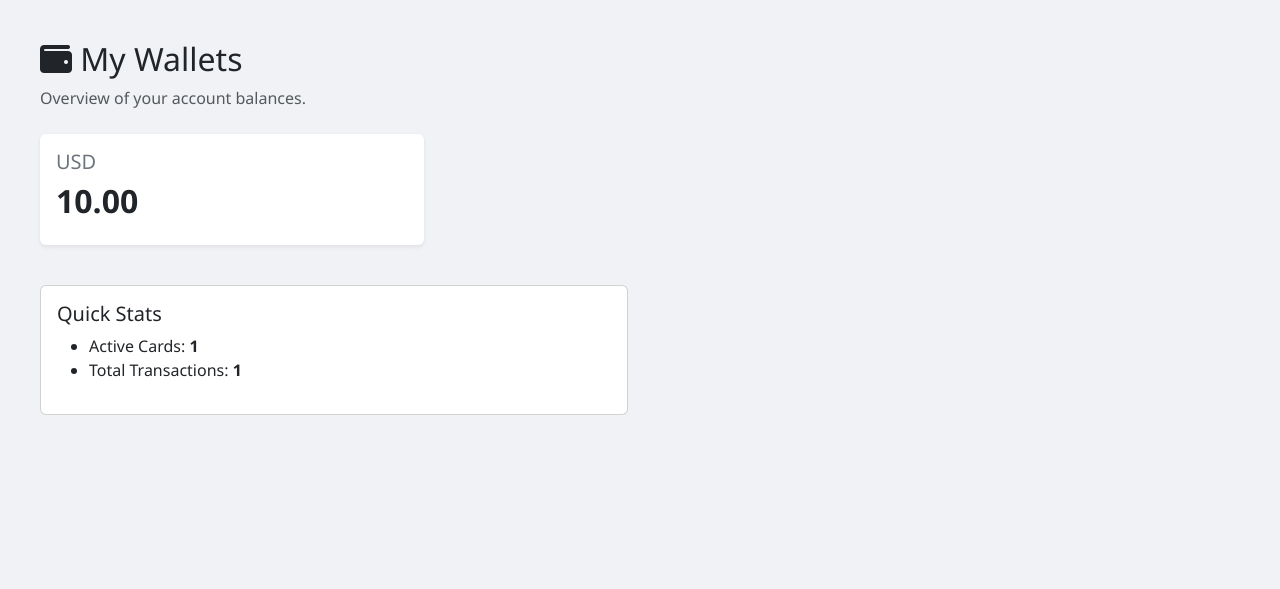
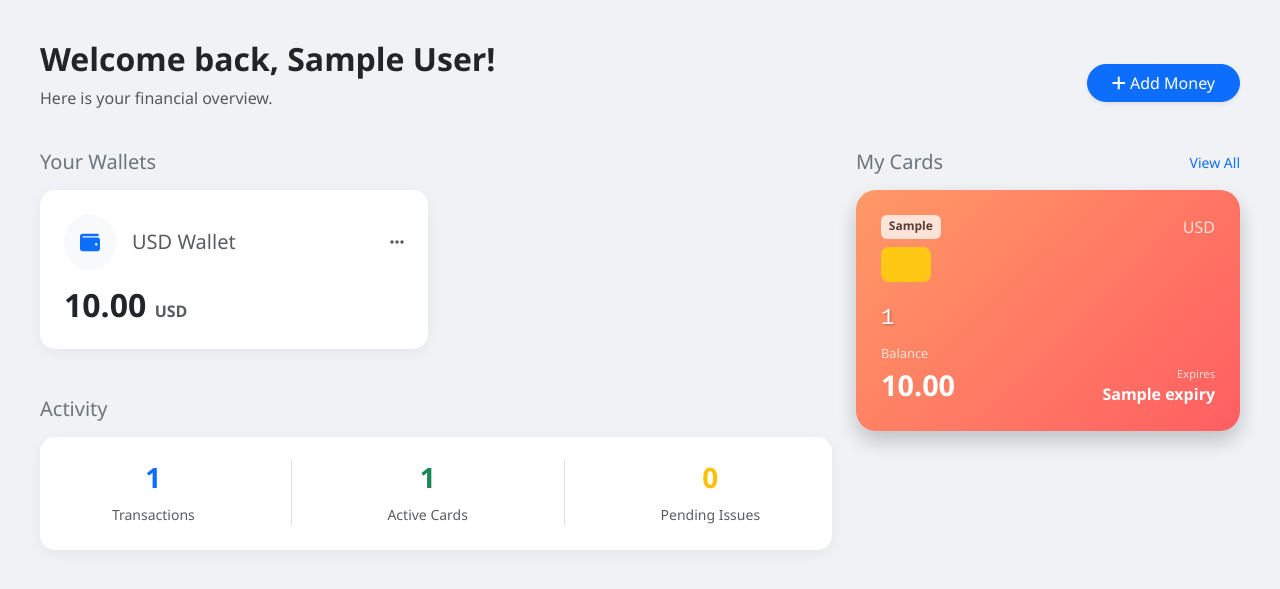
Before and after one commit to aliHasanov22/banking_app, a Flask app: template templates/dashboard.html in a window 1280 px wide. Shown: the top 589 px of the page. Run offline with Flask 3, Linux system fonts and the light colour scheme; the visitor is signed in with stand-in values (Sample User, id 1); tables that the repository leaves empty hold one stand-in row (values such as "Sample post"); the template is opened without the code that fills it: most values are stand-ins (such as "Sample title", 1, 10 or a date in 2020).

Commit message:
Update dashboard.html
dash2.0V

```diff
--- a/templates/dashboard.html
+++ b/templates/dashboard.html
@@ -1,32 +1,94 @@
 {% extends "base.html" %}
 {% block content %}
-<h2><i class="fas fa-wallet"></i> My Wallets</h2>
-<p class="text-muted">Overview of your account balances.</p>
+<div class="d-flex justify-content-between align-items-center mb-4">
+    <div>
+        <h2 class="fw-bold text-dark">Welcome back, {{ session.name }}!</h2>
+        <p class="text-muted">Here is your financial overview.</p>
+    </div>
+    <a href="{{ url_for('topup') }}" class="btn btn-primary rounded-pill px-4 shadow-sm"><i class="fas fa-plus"></i> Add Money</a>
+</div>
 
-<div class="row mt-4">
-    {% for bal in balances %}
-    <div class="col-md-4">
-        <div class="card shadow-sm border-0 mb-3">
-            <div class="card-body">
-                <h5 class="text-secondary">{{ bal['currency'] }}</h5>
-                <h2 class="fw-bold">{{ "%.2f"|format(bal['amount']) }}</h2>
+<div class="row">
+    <div class="col-lg-8">
+        <h5 class="mb-3 text-secondary">Your Wallets</h5>
+        <div class="row g-3">
+            {% for bal in balances %}
+            <div class="col-md-6">
+                <div class="card wallet-box p-4">
+                    <div class="d-flex justify-content-between align-items-center mb-3">
+                        <div class="d-flex align-items-center">
+                            <div class="bg-light rounded-circle p-3 me-3 text-primary">
+                                <i class="fas fa-wallet fa-lg"></i>
+                            </div>
+                            <h5 class="mb-0 text-muted">{{ bal['currency'] }} Wallet</h5>
+                        </div>
+                        <i class="fas fa-ellipsis-h text-muted"></i>
+                    </div>
+                    <h2 class="fw-bold mb-0">{{ "%.2f"|format(bal['amount']) }} <span class="fs-6 text-muted">{{ bal['currency'] }}</span></h2>
+                </div>
+            </div>
+            {% else %}
+            <div class="col-12"><div class="alert alert-info">No wallets found.</div></div>
+            {% endfor %}
+        </div>
+
+        <h5 class="mb-3 mt-5 text-secondary">Activity</h5>
+        <div class="card wallet-box p-4">
+            <div class="d-flex justify-content-around text-center">
+                <div>
+                    <h3 class="fw-bold text-primary">{{ tx_count }}</h3>
+                    <small class="text-muted">Transactions</small>
+                </div>
+                <div class="border-start"></div>
+                <div>
+                    <h3 class="fw-bold text-success">{{ cards|length }}</h3>
+                    <small class="text-muted">Active Cards</small>
+                </div>
+                <div class="border-start"></div>
+                <div>
+                    <h3 class="fw-bold text-warning">0</h3>
+                    <small class="text-muted">Pending Issues</small>
+                </div>
             </div>
         </div>
     </div>
-    {% else %}
-    <div class="col-12"><p>No wallets active.</p></div>
-    {% endfor %}
-</div>
 
-<div class="row mt-4">
-    <div class="col-md-6">
-        <div class="card p-3">
-            <h5>Quick Stats</h5>
-            <ul>
-                <li>Active Cards: <strong>{{ card_count }}</strong></li>
-                <li>Total Transactions: <strong>{{ tx_count }}</strong></li>
-            </ul>
+    <div class="col-lg-4">
+        <div class="d-flex justify-content-between align-items-center mb-3">
+            <h5 class="text-secondary m-0">My Cards</h5>
+            <a href="{{ url_for('cards') }}" class="text-decoration-none small">View All</a>
         </div>
+
+        {% for c in cards %}
+        <div class="bank-card mb-3 {{ 'bg-gradient-visa' if c['card_type'] == 'VISA' else 'bg-gradient-master' }}">
+            <div class="d-flex justify-content-between">
+                <span class="badge bg-white text-dark opacity-75">{{ c['card_type'] }}</span>
+                <span class="text-white opacity-75">{{ c['currency'] }}</span>
+            </div>
+
+            <div class="my-2">
+                <div class="card-chip"></div>
+                <div class="card-number">{{ c['card_number'] }}</div>
+            </div>
+
+            <div class="d-flex justify-content-between align-items-end">
+                <div>
+                    <small class="opacity-75 d-block" style="font-size: 0.8rem;">Balance</small>
+                    <span class="card-balance">{{ "%.2f"|format(c['balance']) }}</span>
+                </div>
+                <div class="text-end">
+                    <small class="opacity-75 d-block" style="font-size: 0.7rem;">Expires</small>
+                    <span class="fw-bold">{{ c['expiry'] }}</span>
+                </div>
+            </div>
+        </div>
+        {% else %}
+        <div class="text-center p-4 card wallet-box text-muted">
+            <i class="fas fa-credit-card fa-3x mb-3 text-secondary"></i>
+            <p>No cards active.</p>
+            <a href="{{ url_for('order_card') }}" class="btn btn-sm btn-outline-primary">Order Card</a>
+        </div>
+        {% endfor %}
     </div>
 </div>
 {% endblock %}
```
